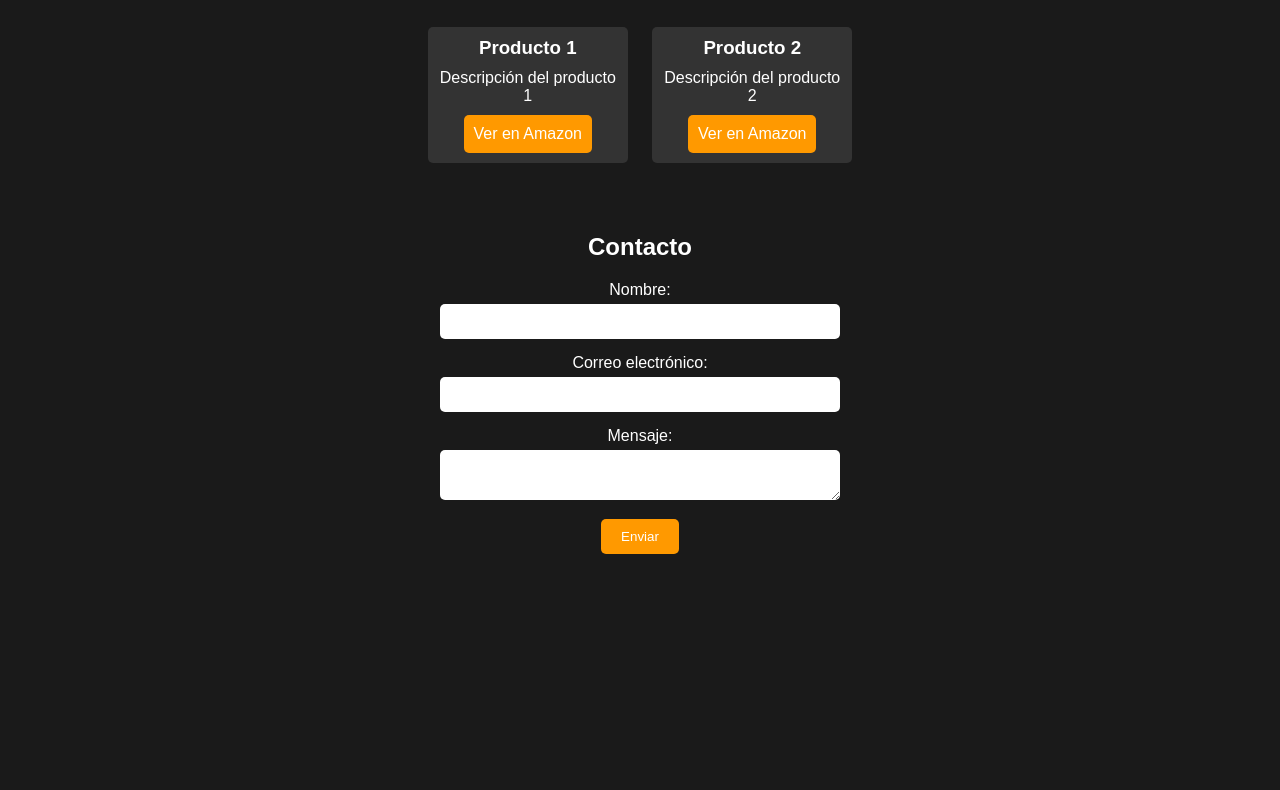
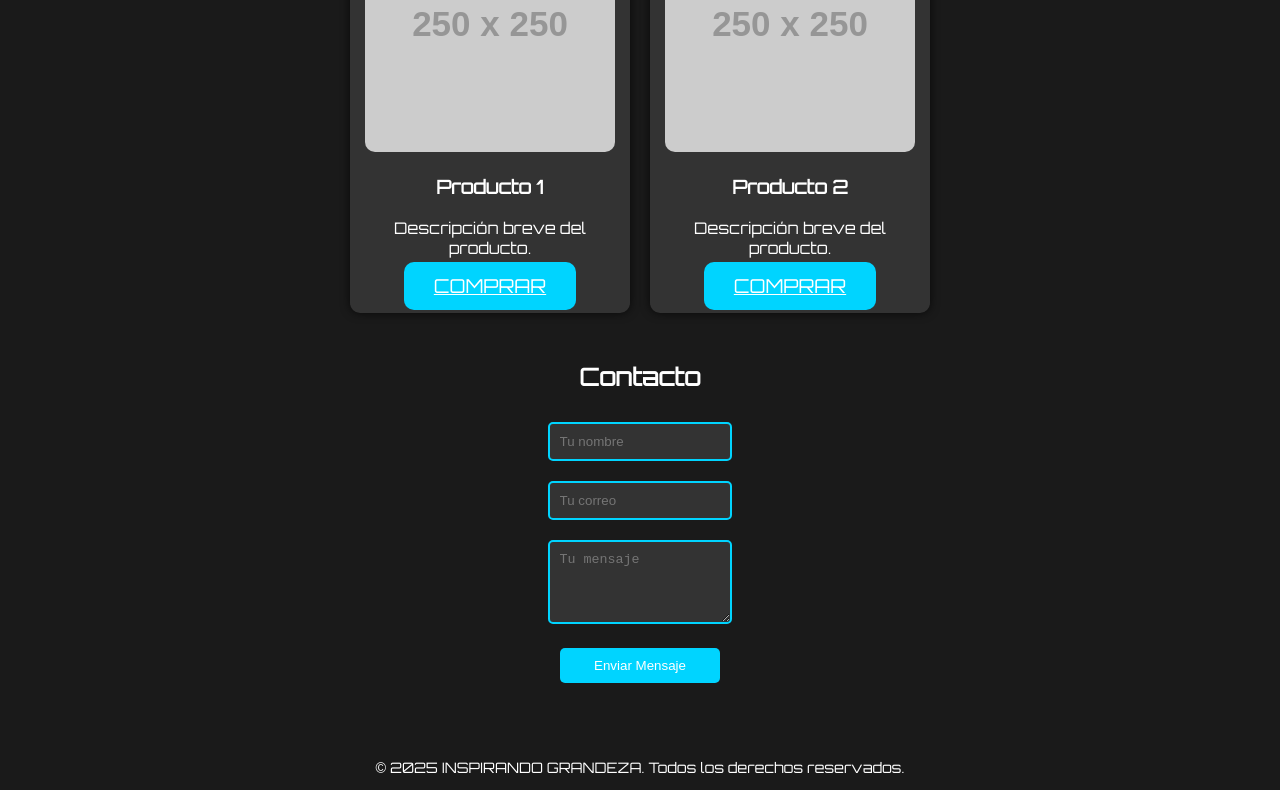
Before and after one commit to INSPIRANDOGRANDEZA/INSPIRANDOGRANDEZA, a plain HTML site: page index.html in a window 1280 px wide. Shown: the part 204-994 px from the top of the page. Before the commit the page ends 800 px from the top, so only its background shows below. Drawn offline with Linux system fonts and the light colour scheme; placeholder pictures from the web are drawn by us.

Commit message:
Add files via upload

```diff
--- a/index.html
+++ b/index.html
@@ -1,47 +1,143 @@
+
 <!DOCTYPE html>
 <html lang="es">
 <head>
     <meta charset="UTF-8">
     <meta name="viewport" content="width=device-width, initial-scale=1.0">
+    <meta http-equiv="X-UA-Compatible" content="ie=edge">
     <title>INSPIRANDO GRANDEZA</title>
-    <link rel="stylesheet" href="styles.css">
+    <link href="https://fonts.googleapis.com/css2?family=Orbitron&display=swap" rel="stylesheet">
+    <style>
+        body {
+            font-family: 'Orbitron', sans-serif;
+            margin: 0;
+            padding: 0;
+            background-color: #1a1a1a;
+            color: #fff;
+            display: flex;
+            flex-direction: column;
+            align-items: center;
+            justify-content: center;
+            height: 100vh;
+            overflow: hidden;
+            text-align: center;
+        }
+
+        header {
+            margin-bottom: 50px;
+        }
+
+        h1 {
+            font-size: 3rem;
+            color: #00d4ff;
+            text-transform: uppercase;
+            letter-spacing: 3px;
+        }
+
+        .button {
+            background-color: #00d4ff;
+            padding: 12px 30px;
+            border: none;
+            color: white;
+            font-size: 1.2rem;
+            text-transform: uppercase;
+            cursor: pointer;
+            border-radius: 10px;
+            transition: background 0.3s ease-in-out;
+        }
+
+        .button:hover {
+            background-color: #ff6f61;
+        }
+
+        .product-container {
+            display: flex;
+            justify-content: center;
+            gap: 20px;
+            margin-top: 50px;
+        }
+
+        .product {
+            background-color: #333;
+            padding: 15px;
+            border-radius: 10px;
+            text-align: center;
+            width: 250px;
+            box-shadow: 0 0 10px rgba(0, 0, 0, 0.7);
+        }
+
+        .product img {
+            width: 100%;
+            height: auto;
+            border-radius: 10px;
+        }
+
+        footer {
+            margin-top: 50px;
+            font-size: 0.9rem;
+        }
+
+        .contact-form {
+            margin-top: 30px;
+        }
+
+        .form-input {
+            padding: 10px;
+            margin: 10px 0;
+            width: 80%;
+            max-width: 400px;
+            border-radius: 5px;
+            border: 2px solid #00d4ff;
+            background-color: #333;
+            color: #fff;
+        }
+
+        .form-input[type="submit"] {
+            background-color: #00d4ff;
+            border: none;
+            cursor: pointer;
+            color: #fff;
+        }
+
+        .form-input[type="submit"]:hover {
+            background-color: #ff6f61;
+        }
+    </style>
 </head>
 <body>
     <header>
-        <div class="container">
-            <h1>INSPIRANDO GRANDEZA</h1>
-            <p>Tu lugar para los mejores productos de belleza, nutrición y fitness</p>
-        </div>
+        <h1>INSPIRANDO GRANDEZA</h1>
+        <p>Productos de belleza, nutrición y fitness más vendidos</p>
+        <a href="#productos" class="button">Ver Productos</a>
     </header>
 
-    <section class="products">
-        <h2>Productos Más Vendidos</h2>
+    <section id="productos" class="product-container">
         <div class="product">
+            <img src="https://via.placeholder.com/250x250" alt="Producto 1">
             <h3>Producto 1</h3>
-            <p>Descripción del producto 1</p>
-            <a href="#" class="btn">Ver en Amazon</a>
+            <p>Descripción breve del producto.</p>
+            <a href="#" class="button">Comprar</a>
         </div>
         <div class="product">
+            <img src="https://via.placeholder.com/250x250" alt="Producto 2">
             <h3>Producto 2</h3>
-            <p>Descripción del producto 2</p>
-            <a href="#" class="btn">Ver en Amazon</a>
+            <p>Descripción breve del producto.</p>
+            <a href="#" class="button">Comprar</a>
         </div>
     </section>
 
-    <section class="contact">
+    <div class="contact-form">
         <h2>Contacto</h2>
-        <form action="https://formspree.io/f/abcxyz" method="POST">
-            <label for="name">Nombre:</label>
-            <input type="text" id="name" name="name" required>
+        <form action="mailto:sebasycamlparicio@gmail.com" method="post" enctype="text/plain">
+            <input class="form-input" type="text" name="name" placeholder="Tu nombre" required><br>
+            <input class="form-input" type="email" name="email" placeholder="Tu correo" required><br>
+            <textarea class="form-input" name="message" rows="4" placeholder="Tu mensaje" required></textarea><br>
+            <input class="form-input" type="submit" value="Enviar Mensaje">
+        </form>
+    </div>
 
-            <label for="email">Correo electrónico:</label>
-            <input type="email" id="email" name="email" required>
-
-            <label for="message">Mensaje:</label>
-            <textarea id="message" name="message" required></textarea>
-
-            <button type="submit">Enviar</button>
-        </form>
-    </section>
+    <footer>
+        <p>&copy; 2025 INSPIRANDO GRANDEZA. Todos los derechos reservados.</p>
+    </footer>
 </body>
 </html>
--- a/styles.css
+++ b/styles.css
@@ -1,100 +1,95 @@
-* {
+
+body {
+    font-family: 'Orbitron', sans-serif;
     margin: 0;
     padding: 0;
-    box-sizing: border-box;
-}
-
-body {
-    font-family: Arial, sans-serif;
     background-color: #1a1a1a;
-    color: white;
-    margin: 0;
-}
-
-.container {
+    color: #fff;
+    display: flex;
+    flex-direction: column;
+    align-items: center;
+    justify-content: center;
+    height: 100vh;
+    overflow: hidden;
     text-align: center;
-    padding: 20px;
 }
 
 header {
-    background-color: #333;
-    padding: 20px;
+    margin-bottom: 50px;
 }
 
-header h1 {
-    font-size: 36px;
+h1 {
+    font-size: 3rem;
+    color: #00d4ff;
+    text-transform: uppercase;
+    letter-spacing: 3px;
 }
 
-header p {
-    font-size: 18px;
+.button {
+    background-color: #00d4ff;
+    padding: 12px 30px;
+    border: none;
+    color: white;
+    font-size: 1.2rem;
+    text-transform: uppercase;
+    cursor: pointer;
+    border-radius: 10px;
+    transition: background 0.3s ease-in-out;
 }
 
-.products {
-    padding: 30px;
-    text-align: center;
+.button:hover {
+    background-color: #ff6f61;
 }
 
-.products h2 {
-    margin-bottom: 20px;
+.product-container {
+    display: flex;
+    justify-content: center;
+    gap: 20px;
+    margin-top: 50px;
 }
 
 .product {
-    display: inline-block;
-    width: 200px;
-    margin: 10px;
-    padding: 10px;
     background-color: #333;
-    border-radius: 5px;
+    padding: 15px;
+    border-radius: 10px;
     text-align: center;
+    width: 250px;
+    box-shadow: 0 0 10px rgba(0, 0, 0, 0.7);
 }
 
-.product h3 {
-    margin-bottom: 10px;
+.product img {
+    width: 100%;
+    height: auto;
+    border-radius: 10px;
 }
 
-.product .btn {
-    display: inline-block;
-    padding: 10px;
-    background-color: #ff9900;
-    color: white;
-    text-decoration: none;
-    border-radius: 5px;
-    margin-top: 10px;
+footer {
+    margin-top: 50px;
+    font-size: 0.9rem;
 }
 
-.contact {
-    padding: 30px;
-    text-align: center;
+.contact-form {
+    margin-top: 30px;
 }
 
-.contact h2 {
-    margin-bottom: 20px;
+.form-input {
+    padding: 10px;
+    margin: 10px 0;
+    width: 80%;
+    max-width: 400px;
+    border-radius: 5px;
+    border: 2px solid #00d4ff;
+    background-color: #333;
+    color: #fff;
 }
 
-.contact form {
-    display: block;
-    margin: 0 auto;
-    max-width: 400px;
+.form-input[type="submit"] {
+    background-color: #00d4ff;
+    border: none;
+    cursor: pointer;
+    color: #fff;
 }
 
-.contact label {
-    display: block;
-    margin-bottom: 5px;
+.form-input[type="submit"]:hover {
+    background-color: #ff6f61;
 }
-
-.contact input, .contact textarea {
-    width: 100%;
-    padding: 10px;
-    margin-bottom: 15px;
-    border: none;
-    border-radius: 5px;
-}
-
-.contact button {
-    padding: 10px 20px;
-    background-color: #ff9900;
-    color: white;
-    border: none;
-    border-radius: 5px;
-    cursor: pointer;
-}
```
